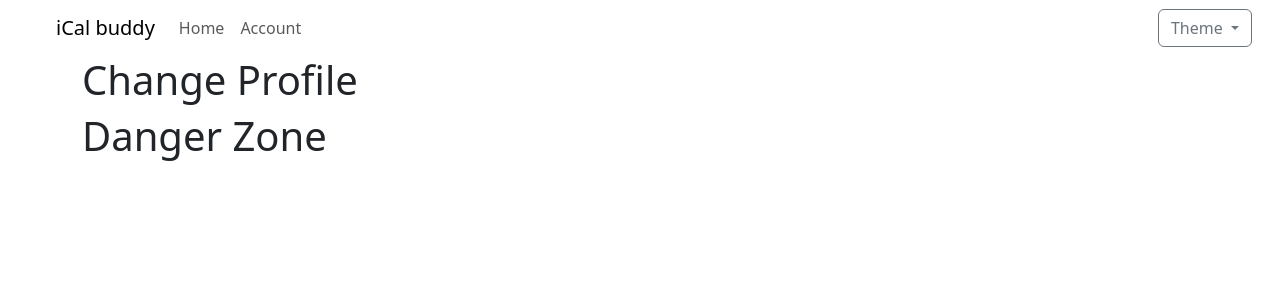
After one commit to 4KevR/ical-buddy, a Flask app: template templates/account.html in a window 1280 px wide. The commit adds this page. Shown: the top 300 px of the page. Run offline with Flask 2, Linux system fonts and the light colour scheme; the template is opened without the code that fills it, so the values that code supplies are empty; parts of the project's set-up code (start-up, migrations or seed data) failed here and were passed over; some libraries are stand-ins or nearby versions.

Commit message:
init database with otp-code, modified navbar, added account template

```diff
--- a/app.py
+++ b/app.py
@@ -196,6 +196,16 @@ def home():
     return make_response(redirect(url_for("login")))
 
 
+@app.route("/account", methods=["GET"])
+@jwt_required()
+def account():
+    current_user = get_jwt_identity()
+    db_user = User.query.filter_by(user_name=current_user).first()
+    if db_user:
+        return render_template("account.html", need_button="logout")
+    return make_response(redirect(url_for("login")))
+
+
 @app.route("/login", methods=["GET"])
 def login():
     return render_template("login.html", register=False, need_button="register")
--- a/docker-compose.yml
+++ b/docker-compose.yml
@@ -5,6 +5,8 @@ services:
     build:
       context: .
       dockerfile: Dockerfile
+      args:
+        initial_otp: "${INITIAL_OTP}"
     container_name: ical-buddy
     ports:
       - "127.0.0.1:5000:5000"
--- /dev/null
+++ b/static/css/account.css
@@ -0,0 +1,4 @@
+a.text-body:link { text-decoration: none; }
+a.text-body:visited { text-decoration: none; }
+a.text-body:hover { text-decoration: none; }
+a.text-body:active { text-decoration: none; }
--- a/static/js/base.js
+++ b/static/js/base.js
@@ -68,3 +68,11 @@ function addValidityListenerOnce(element) {
         element.setCustomValidity("");
     }, {once: true});
 }
+
+document.addEventListener('DOMContentLoaded', () => {
+    if (["/", "/account"].includes(location.pathname)) {
+        const navElement = document.querySelector('a.nav-link[href="' + location.pathname + '"]');
+        navElement.classList.add('active');
+        navElement.setAttribute('aria-current', 'page');
+    }
+});
--- /dev/null
+++ b/templates/account.html
@@ -0,0 +1,12 @@
+{% extends "base.html" %}
+{% block title %}Account{% endblock %}
+{% block link%}
+<link rel="stylesheet" href="{{url_for('static', filename='css/account.css')}}">
+{% endblock %}
+{% block script%}
+<script src="{{url_for('static', filename='js/account.js')}}"></script>
+{% endblock %}
+{% block content %}
+    <h1>Change Profile</h1>
+    <h1><a class="text-body" href="https://youtu.be/siwpn14IE7E?t=28" target="_blank">Danger Zone</a></h1>
+{% endblock %}
--- a/templates/base.html
+++ b/templates/base.html
@@ -6,10 +6,10 @@
     <meta name="viewport" content="width=device-width, initial-scale=1" charset="utf-8">
 
     {% block script %}{% endblock %}
-    <script src="{{url_for('static', filename='js/base.js')}}"></script>
+    <script src="{{ url_for('static', filename='js/base.js') }}"></script>
 
     {% block link %}{% endblock %}
-    <link rel="stylesheet" href="{{url_for('static', filename='css/base.css')}}">
+    <link rel="stylesheet" href="{{ url_for('static', filename='css/base.css') }}">
     <link href="https://cdn.jsdelivr.net/npm/bootstrap@5.3.0-alpha1/dist/css/bootstrap.min.css" rel="stylesheet"
           integrity="sha384-GLhlTQ8iRABdZLl6O3oVMWSktQOp6b7In1Zl3/Jr59b6EGGoI1aFkw7cmDA6j6gD" crossorigin="anonymous">
     <link rel="stylesheet" href="https://cdn.jsdelivr.net/npm/bootstrap-icons@1.8.3/font/bootstrap-icons.css">
@@ -32,10 +32,20 @@
             <span class="navbar-toggler-icon"></span>
         </button>
         <div class="collapse navbar-collapse" id="navbarSupportedContent">
-            <div class="navbar-nav me-auto mb-2 mb-lg-0">
-            </div>
+            <ul class="navbar-nav me-auto mb-2 mb-lg-0 d-flex align-items-center">
+                {% if url_for(request.endpoint) not in ["/login", "/register"] %}
+                    <li class="nav-item">
+                        <a class="nav-link" href="/">Home</a>
+                    </li>
+                    <li class="nav-item">
+                        <a class="nav-link" href="/account">Account</a>
+                    </li>
+                {% endif %}
+            </ul>
+            <div class="nav-item d-flex flex-row">
                 <div class="dropdown">
-                <button class="btn btn-outline-secondary dropdown-toggle me-3" type="button" data-bs-toggle="dropdown"
+                    <button class="btn btn-outline-secondary dropdown-toggle me-3" type="button"
+                            data-bs-toggle="dropdown"
                             aria-expanded="false">
                         Theme
                     </button>
@@ -60,6 +70,7 @@
                 {% endif %}
             </div>
         </div>
+    </div>
 </nav>
 <div class="container">
     {% block content %}
```
Also changed, not shown: static/js/account.js (added), 3 other files. Lines whose indentation alone changed are shown as unchanged.
